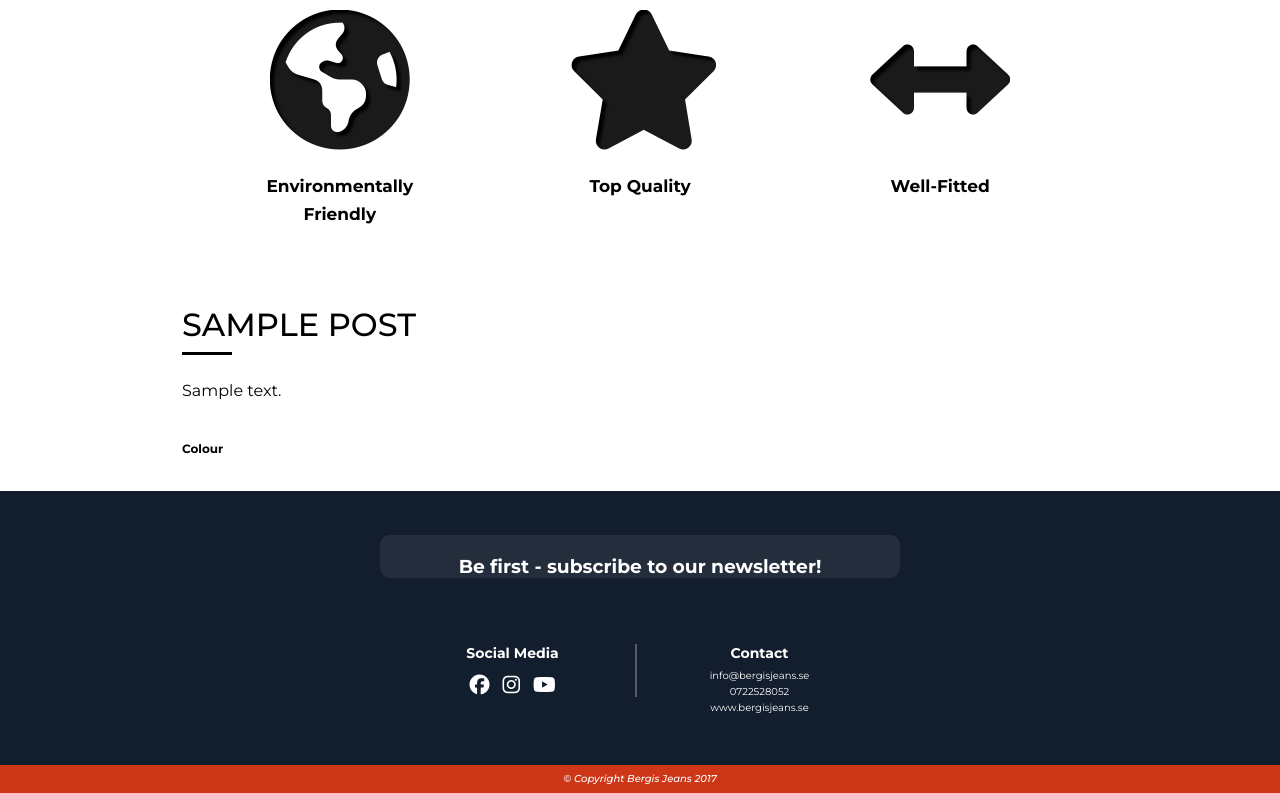
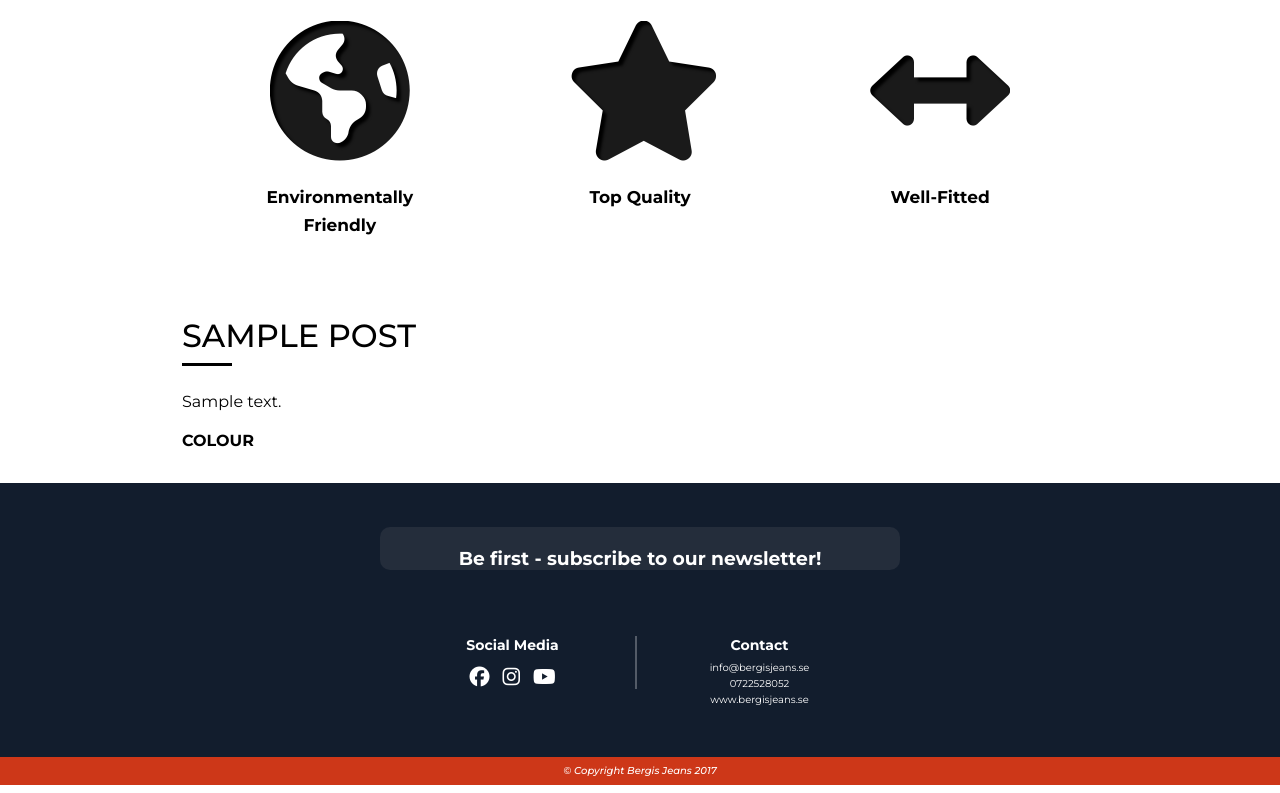
Before and after one commit to QueenE1337/BergisJeans, a WordPress theme: template products.php in a window 1280 px wide. Shown: the part 78-871 px from the top of the page. Run offline with PHP 8.4 and a stand-in for WordPress, Linux system fonts and the light colour scheme; the site name, menu and one post (Sample post) are stand-ins, and other content is empty; some libraries are stand-ins or nearby versions.

Commit message:
Changes to the newsgrid

```diff
--- a/partials/products-content.php
+++ b/partials/products-content.php
@@ -24,7 +24,7 @@
         <?php the_content(); ?>
 
 
-        <p id="materialText">Colour</p>
+        <p class="materialText title">Colour</p>
         <?php the_terms(get_the_ID(), 'product_material', '<div class="material">', ' ', '</div>'); ?>
 
 
--- a/style.css
+++ b/style.css
@@ -48,7 +48,7 @@
   background:#FFF;
   position: relative;
   overflow-x: hidden;
-  margin-top: 22px;
+  margin-top: 55px;
 }
 
 main{
@@ -281,11 +281,10 @@
   margin-top: 11px;
 }
 
-.product-container #materialText {
-  font-size: 12px;
-  font-weight: bold;
+.product-container .materialText {
+  font-size: 16px;
   margin-bottom: -5px;
-  margin-top: 30px;
+  font-weight: 700;
 }
 
 .product-container .material a {
@@ -316,6 +315,16 @@
   font-size: 64px;
   font-weight: 700;
   margin-bottom: -22px;
+}
+
+.post-grid{
+  margin:-11px;
+}
+
+.post-grid>li>a{
+  padding:11px;
+  box-sizing: border-box;
+  display: block;
 }
 
 
@@ -497,7 +506,7 @@
 
 
 /*=======================================================
-                        What is this????? //Emma
+                    Product-icons
 =======================================================*/
 
 #icons{
@@ -542,21 +551,14 @@
   float: left;
   overflow:hidden;
 }
-/*
-.post-grid>li>a img{
-    transition:transform 0.2s ease-in-out;
-}
 
-.post-grid>li>a:hover img{
-  transform: scale(1.1,1.1);
-}
-*/
+
 /*========================================================
                       Media queries
 =========================================================*/
 @media(min-width:540px){
 
-    body{margin-top: 77px;}
+    body{margin-top: 88px;}
     /*=======================================================
                                 Header
     =======================================================*/
@@ -681,6 +683,11 @@
       float: left;
     }
 
+    /*=======================================================
+                            Frontpage
+    =======================================================*/
+
+
 }
 
 @media(min-width:720px){
@@ -689,7 +696,12 @@
       width: calc(100%/3);
       float: left;
     }
+
+    .frontpage-news>li{
+      width:calc(100%/2);
+    }
 }
+
 @media(min-width:960px){
   header,main,footer{
     width:100%;
@@ -702,7 +714,6 @@
     width:60%;
   }
   .about-description-container>figure{
-    /*float:left;*/
     width:40%;
   }
 
```
Also changed, not shown: front-page.php (+5 -2 lines).
